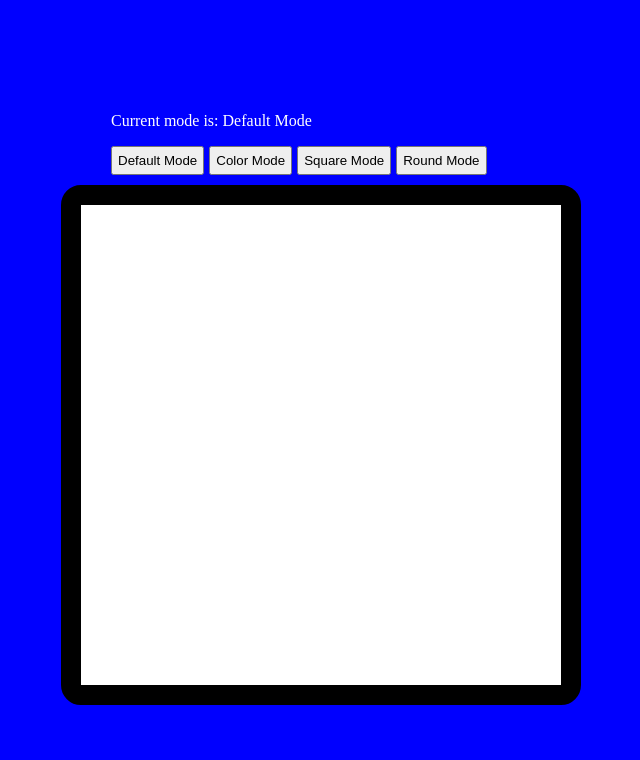
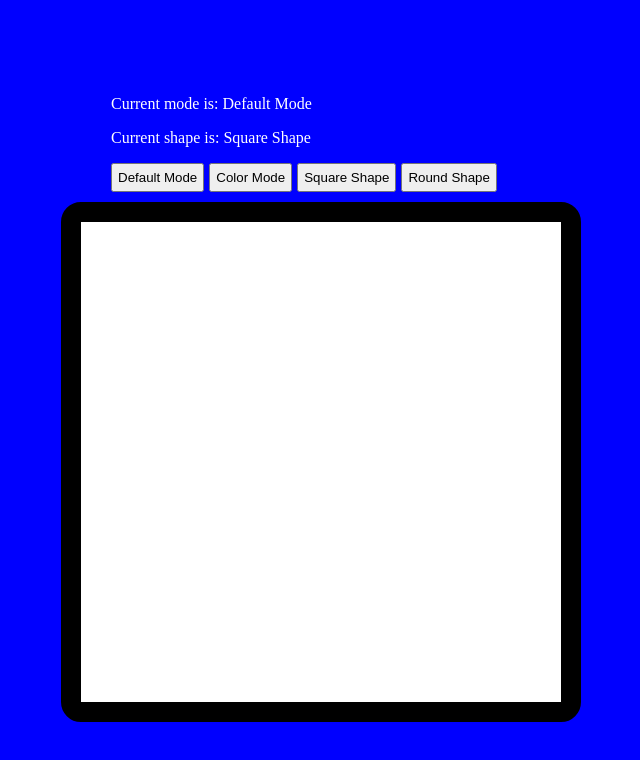
Before and after one commit to villeverkkonen/etch-a-sketch, a plain HTML site: page index.html in a window 1280 px wide. Shown: the whole page, without its empty margins (319-959 px from the left). Drawn offline with Linux system fonts and the light colour scheme.

Commit message:
Readme & Refactor

```diff
--- a/index.css
+++ b/index.css
@@ -37,8 +37,8 @@ div#buttons #buttonDefault {
 }
 
 div#tile-box {
-	/*grid-template-columns: repeat(16, auto);
-    grid-template-rows: repeat(16, auto);*/
+	/*grid-template-columns: repeat(12, auto);
+    grid-template-rows: repeat(12, auto);*/
 	background-color: white;
 	width: fit-content;
 	height: fit-content;
@@ -56,3 +56,7 @@ div#tile-box {
 #mode-element {
 	color: white;
 }
+
+#shape-element {
+	color: white;
+}
--- a/index.js
+++ b/index.js
@@ -9,18 +9,8 @@ function setButtons() {
 	buttonsElement.setAttribute("id", "buttons");
 	buttonsElement.setAttribute("class", "buttons");
 
-	const p = document.createElement("p");
-	p.setAttribute("id", "mode-element");
-	const span1 = document.createElement("span");
-	const span2 = document.createElement("span");
-	span2.setAttribute("id", "mode");
-	const text1 = document.createTextNode("Current mode is: ");
-	const text2 = document.createTextNode("Default Mode");
-	span1.appendChild(text1);
-	span2.appendChild(text2);
-	p.appendChild(span1);
-	p.appendChild(span2);
-	buttonsElement.appendChild(p);
+	addModeTextToButtonsElement(buttonsElement);
+	addShapeTextToButtonsElement(buttonsElement);
 
 	// Default Mode
 	const buttonDefault = document.createElement("button");
@@ -43,7 +33,7 @@ function setButtons() {
 	buttonSquare.setAttribute("class", "button");
 	buttonSquare.setAttribute("id", "buttonSquare");
 	buttonSquare.setAttribute("onclick", "changeShape('square')");
-	buttonSquare.innerHTML = "Square Mode";
+	buttonSquare.innerHTML = "Square Shape";
 	buttonsElement.appendChild(buttonSquare);
 
 	// Round Mode
@@ -51,10 +41,40 @@ function setButtons() {
 	buttonRound.setAttribute("class", "button");
 	buttonRound.setAttribute("id", "buttonRound");
 	buttonRound.setAttribute("onclick", "changeShape('round')");
-	buttonRound.innerHTML = "Round Mode";
+	buttonRound.innerHTML = "Round Shape";
 	buttonsElement.appendChild(buttonRound);
 
 	content.appendChild(buttonsElement);
+}
+
+function addModeTextToButtonsElement(buttonsElement) {
+	const p = document.createElement("p");
+	p.setAttribute("id", "mode-element");
+	const span1 = document.createElement("span");
+	const span2 = document.createElement("span");
+	span2.setAttribute("id", "mode");
+	const textMode1 = document.createTextNode("Current mode is: ");
+	const textMode2 = document.createTextNode("Default Mode");
+	span1.appendChild(textMode1);
+	span2.appendChild(textMode2);
+	p.appendChild(span1);
+	p.appendChild(span2);
+	buttonsElement.appendChild(p);
+}
+
+function addShapeTextToButtonsElement(buttonsElement) {
+	const p = document.createElement("p");
+	p.setAttribute("id", "shape-element");
+	const span1 = document.createElement("span");
+	const span2 = document.createElement("span");
+	span2.setAttribute("id", "shape");
+	const shapeMode1 = document.createTextNode("Current shape is: ");
+	const shapeMode2 = document.createTextNode("Square Shape");
+	span1.appendChild(shapeMode1);
+	span2.appendChild(shapeMode2);
+	p.appendChild(span1);
+	p.appendChild(span2);
+	buttonsElement.appendChild(p);
 }
 
 function activateButton(id) {
@@ -124,9 +144,14 @@ function changeShape(shape) {
 		[].forEach.call(tiles, function(tile) {
 		  tile.style.borderRadius = "0px";
 		});
+		const shape = document.getElementById("shape");
+		shape.innerHTML = "Square Shape";
+
 	} else if (shape === "round") {
 		[].forEach.call(tiles, function(tile) {
 		  tile.style.borderRadius = "20px";
 		});
+		const shape = document.getElementById("shape");
+		shape.innerHTML = "Round Shape";
 	}
 }
```
Also changed, not shown: 1 other file.
